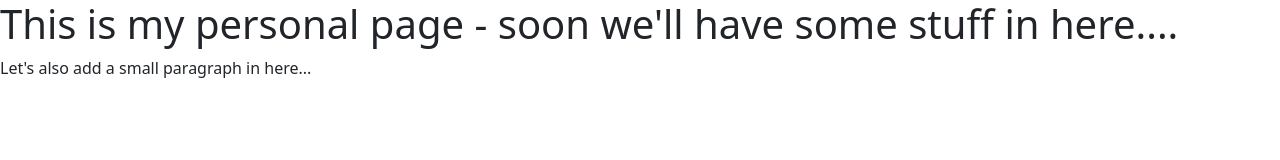
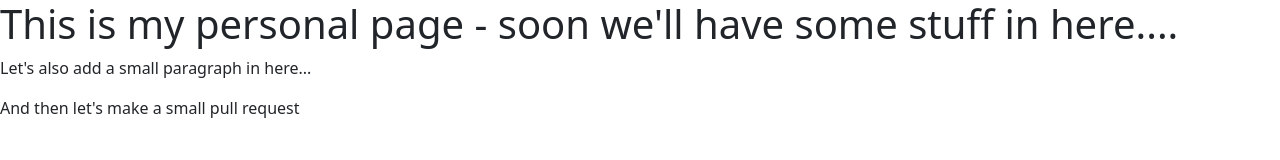
Before and after one commit to stefanocostantini/new_site, a plain HTML site: page index.html in a window 1280 px wide. Drawn offline with nearby package versions, Linux system fonts and the light colour scheme.

Commit message:
Made a small edit

```diff
--- a/index.html
+++ b/index.html
@@ -9,6 +9,7 @@
    <body>
     <h1>This is my personal page - soon we'll have some stuff in here....</h1>
     <p>Let's also add a small paragraph in here...</p>
+    <p>And then let's make a small pull request</p>
     <script src="https://cdn.jsdelivr.net/npm/bootstrap@5.3.0-alpha1/dist/js/bootstrap.bundle.min.js" integrity="sha384-w76AqPfDkMBDXo30jS1Sgez6pr3x5MlQ1ZAGC+nuZB+EYdgRZgiwxhTBTkF7CXvN" crossorigin="anonymous">
    </body>
 </html>
```
